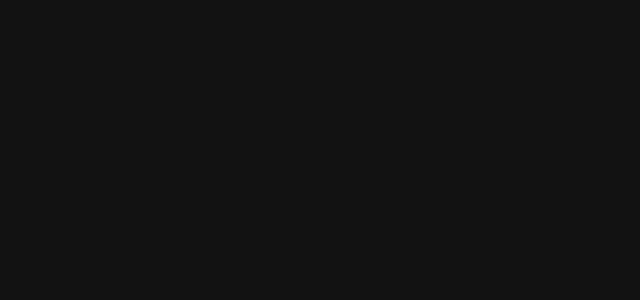
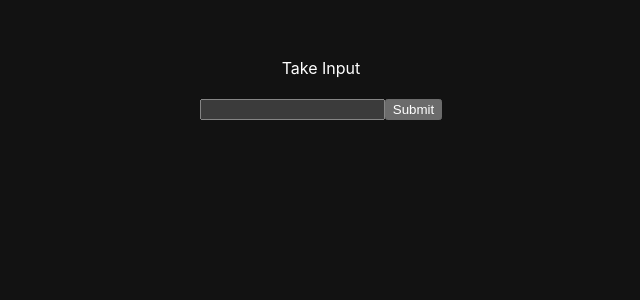
Before and after one commit to ling027/Super-Eat-lingjie-pan-, a React (Vite) app: page /Client in a window 1280 px wide. Before the commit this address had no page. Shown: the top 300 px of the page, without its empty margins (319-959 px from the left). Built offline with nearby package versions, Linux system fonts and the light colour scheme.

Commit message:
client and firebase

```diff
--- a/package.json
+++ b/package.json
@@ -10,6 +10,7 @@
     "preview": "vite preview"
   },
   "dependencies": {
+    "firebase": "^10.11.0",
     "react": "^18.2.0",
     "react-dom": "^18.2.0",
     "react-router-dom": "^6.22.3"
--- a/src/App.jsx
+++ b/src/App.jsx
@@ -1,12 +1,14 @@
 import React from 'react'
 import { Routes, Route } from 'react-router-dom';
 import Home from './views/Home/Home'
+import Client from './views/ClientManagement/Client'
 
 const App = () => {
   return (
     <div>
       <Routes>
         <Route path="/" element={<Home/>} />
+        <Route path="/Client" element={<Client/>} />
       </Routes>
     </div>
   );
--- /dev/null
+++ b/src/views/ClientManagement/Client.jsx
@@ -0,0 +1,27 @@
+import { useState } from 'react'
+import './Client.css'
+
+function Home() {
+  const  [inputValue, setInputValue] =  useState('');
+
+  const handleInputChange = (event) => {
+    setInputValue(event.target.value);
+  }
+
+  const handleSubmit = (event) => {
+    //send event to firebase
+    console.log(event);
+  }
+
+  return (
+    <>
+      <div className = "Form">
+        <p>Take Input</p>
+        <input type="text" value={inputValue} onChange={handleInputChange}/>
+        <button type="submit" onClick={handleSubmit(inputValue)}>Submit</button>
+      </div>
+    </>
+  )
+}
+
+export default Home
--- a/src/views/Home/Home.jsx
+++ b/src/views/Home/Home.jsx
@@ -2,6 +2,7 @@
 import './Home.css'
 
 function Home() {
+
   return (
     <>
       <div>
```
Also changed, not shown: firebase/config.js (added, +21 -0 lines), src/utils/Util.txt, src/views/ClientManagement/Client.css (added), 1 other file (tests, documents, lock files or other folders).
